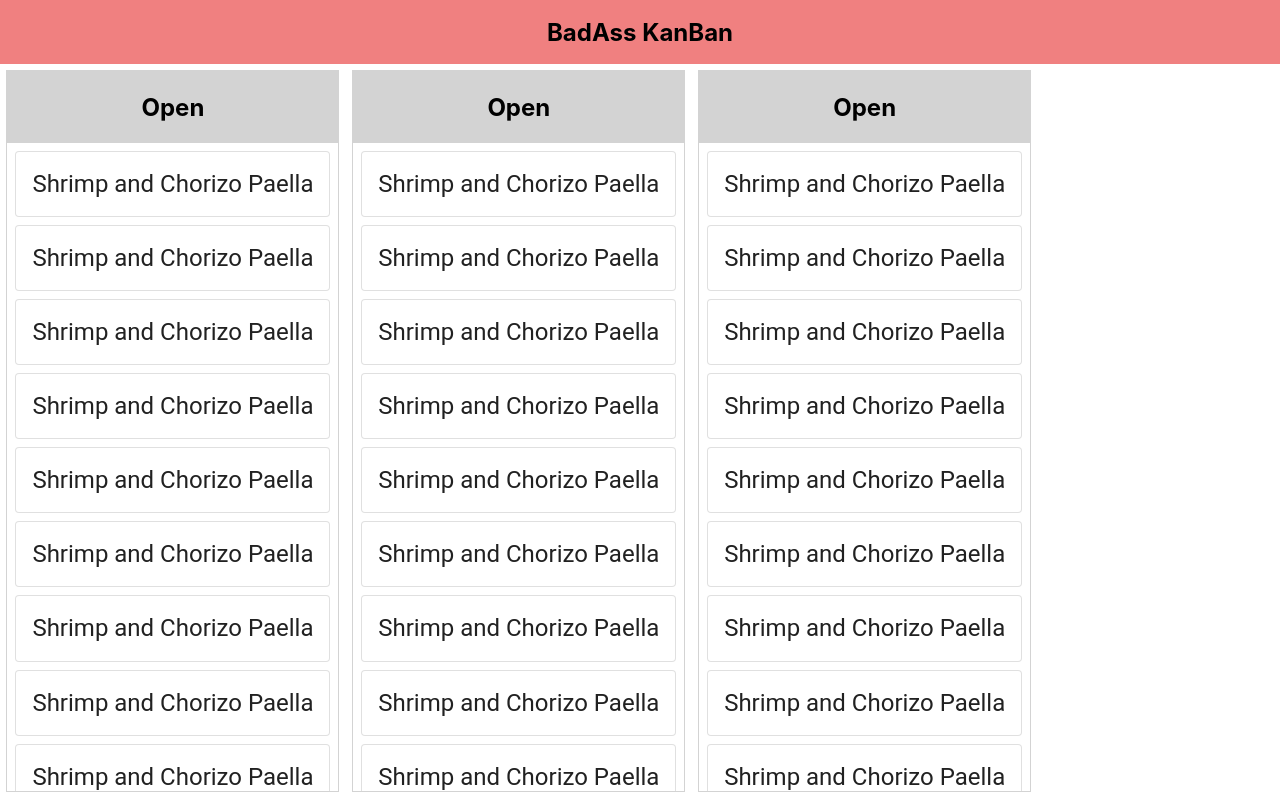
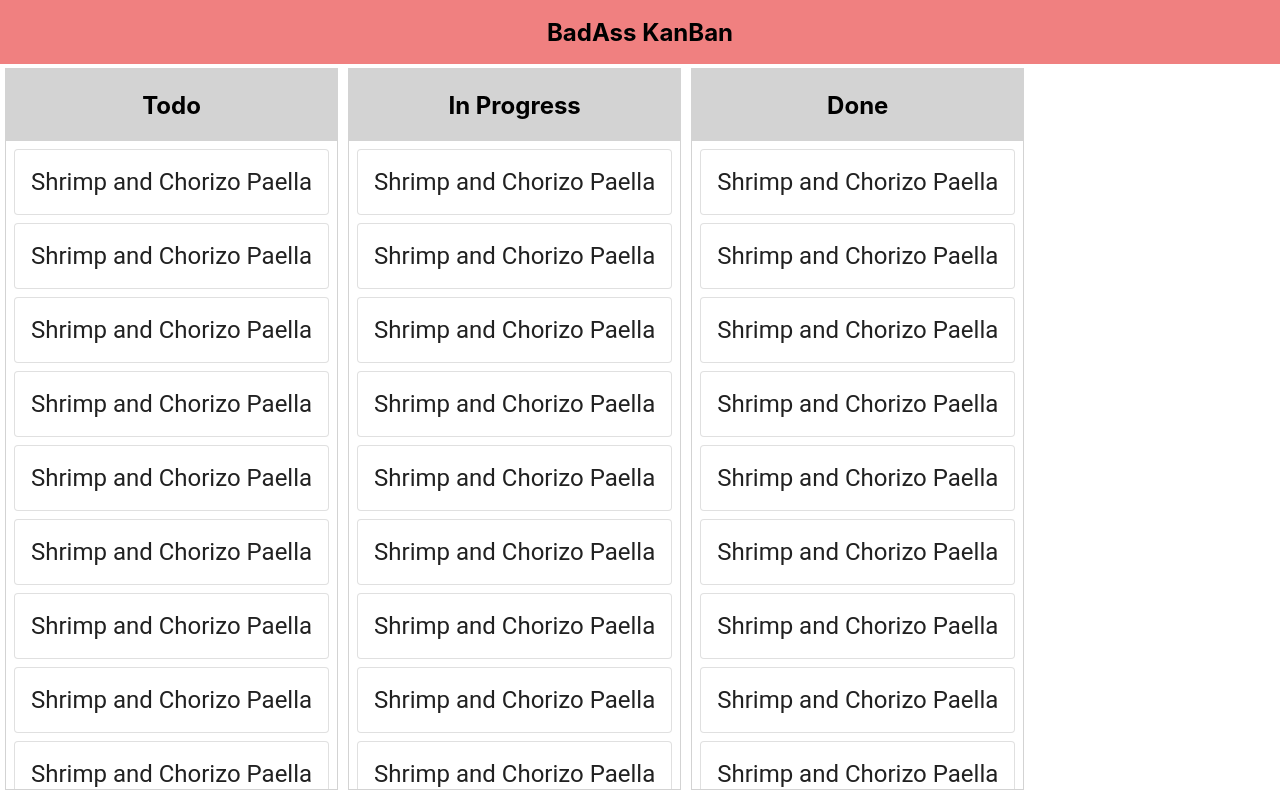
Before and after one commit to adam-botma/hackathon-badASS, a React (Create React App) app: page / in a window 1280 px wide. Built offline with nearby package versions, Linux system fonts and the light colour scheme.

Commit message:
Dynamically Render Columns

```diff
--- a/src/App.css
+++ b/src/App.css
@@ -12,7 +12,7 @@
   border: 1px solid lightgray;
   max-width: 355px;
   height: 90vh;
-  margin: 0.5%;
+  margin: 0.5vh 5px;
 }
 
 .column-contents {
--- a/src/App.js
+++ b/src/App.js
@@ -1,18 +1,13 @@
 import React from "react";
-import logo from "./logo.svg";
 import "./App.css";
-import KanbanColumn from "./Components/KanbanColumn.js";
 import Header from "./Components/Header";
+import KanbanBody from "./Components/KanbanBody";
 
 function App() {
   return (
     <div>
       <Header />
-      <div className="column-container">
-        <KanbanColumn />
-        <KanbanColumn />
-        <KanbanColumn />
-      </div>
+      <KanbanBody />
     </div>
   );
 }
--- /dev/null
+++ b/src/Components/KanbanBody.js
@@ -0,0 +1,19 @@
+import React from "react";
+import KanbanColumn from "./KanbanColumn.js";
+
+export default class KanbanBody extends React.Component {
+  constructor(props) {
+    super(props);
+    this.state = {
+      name: ["Todo", "In Progress", "Done"],
+    };
+  }
+
+  render() {
+    const { name } = this.state;
+    const columns = name.map((columnName, index) => {
+      return <KanbanColumn id="index" name={columnName} />;
+    });
+    return <div className="column-container">{columns}</div>;
+  }
+}
--- a/src/Components/KanbanColumn.js
+++ b/src/Components/KanbanColumn.js
@@ -1,11 +1,11 @@
 import React from "react";
 import KanbanCard from "./KanbanCard";
 
-export default function KanbanColumn() {
+export default function KanbanColumn(props) {
   return (
     <div className="column">
       <div className="column-title">
-        <h2>Open</h2>
+        <h2>{props.name}</h2>
       </div>
       <div className="column-contents">
         <KanbanCard />
```
